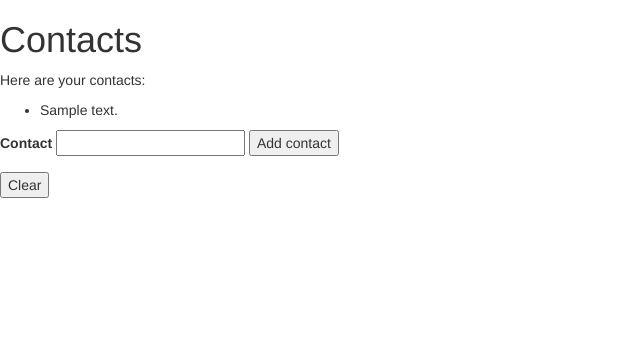
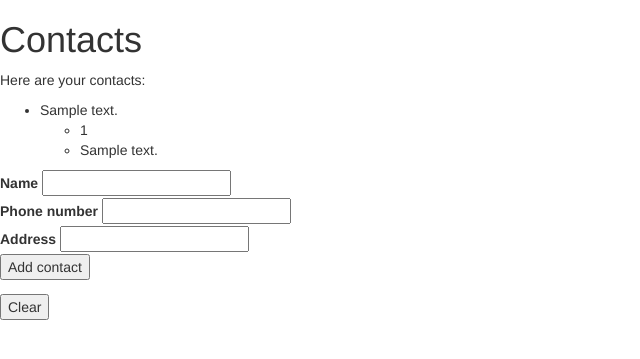
Before and after one commit to chris-swan/contact_project_take2, a PHP site: template views/contacts.html.twig in a window 1280 px wide. Shown: the top 359 px of the page, without its empty margins (0-640 px from the left). Run offline with PHP 8.4, Linux system fonts and the light colour scheme; the template is opened without the code that fills it: most values are stand-ins (such as "Sample title", 1, 10 or a date in 2020); some libraries are stand-ins or nearby versions.

Commit message:
add additional forms for contact input and getters & setters

```diff
--- a/views/contacts.html.twig
+++ b/views/contacts.html.twig
@@ -11,14 +11,23 @@
         <ul>
             {% for contact in contacts %}
                 <li>{{ contact.getDescription }}</li>
+                <ul>
+                    <li>{{ number.getNumber }}</li>
+                    <li>{{ address.getAddress }}</li>
+                </ul>
             {% endfor %}
         </ul>
     {% endif %}
 
     <form action='/contacts' method='post'>
-        <label for='description'>Contact</label>
-        <input id='description' name='description' type='text'>
-
+        <label for='name'>Name</label>
+        <input id='name' name='name' type='text'>
+        <br>
+        <label for='number'>Phone number</label>
+        <input id='number' name='number' type='number'>
+        <br>
+        <label for='address'>Address</label>
+        <input id='address' name='address' type='address'><br>
         <button type='submit'>Add contact</button>
     </form>
     <form action='/delete_contacts' method='post'>
--- a/views/create_contact.html.twig
+++ b/views/create_contact.html.twig
@@ -4,8 +4,8 @@
     <title>Contacts</title>
 </head>
 <body>
-    <h1>You added a contact</h1>
-    <p>{{ newcontact.getDescription }}</p>
+    <h1>You created a contact!</h1>
+    <p>{{ newcontact.getName }}</p>
     <p><a href='/'>View your contacts.</a></p>
 </body>
 </html>
--- a/views/delete_contacts.html.twig
+++ b/views/delete_contacts.html.twig
@@ -4,7 +4,7 @@
     <title>Contacts</title>
 </head>
 <body>
-    <h1>List cleared!</h1>
+    <h1>Address book cleared!</h1>
     <p><a href='/'>Home</a></p>
 </body>
 </html>
```
Also changed, not shown: app/app.php (+4 -3 lines), src/contact.php (+31 -7 lines), README.md (added).
